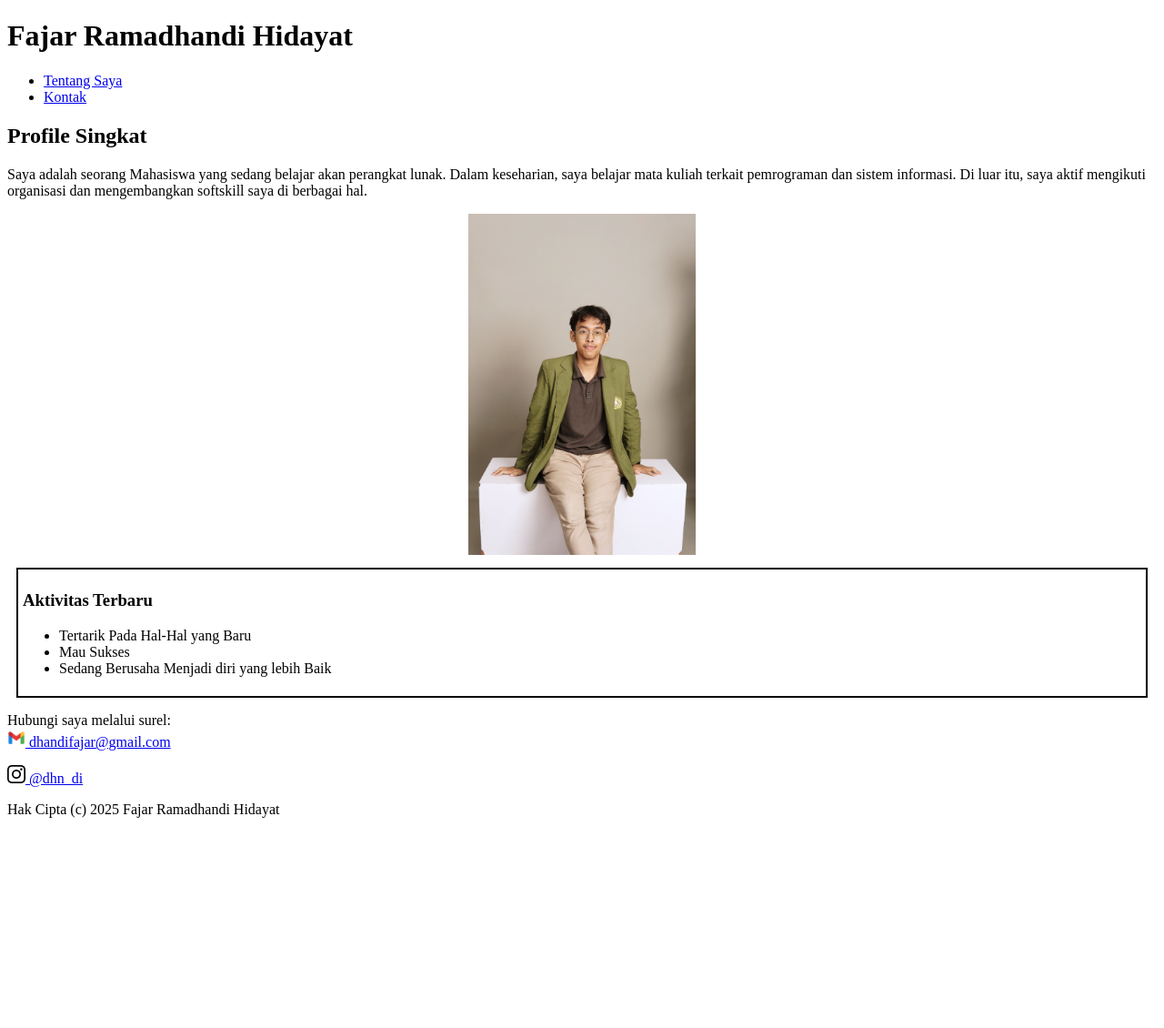
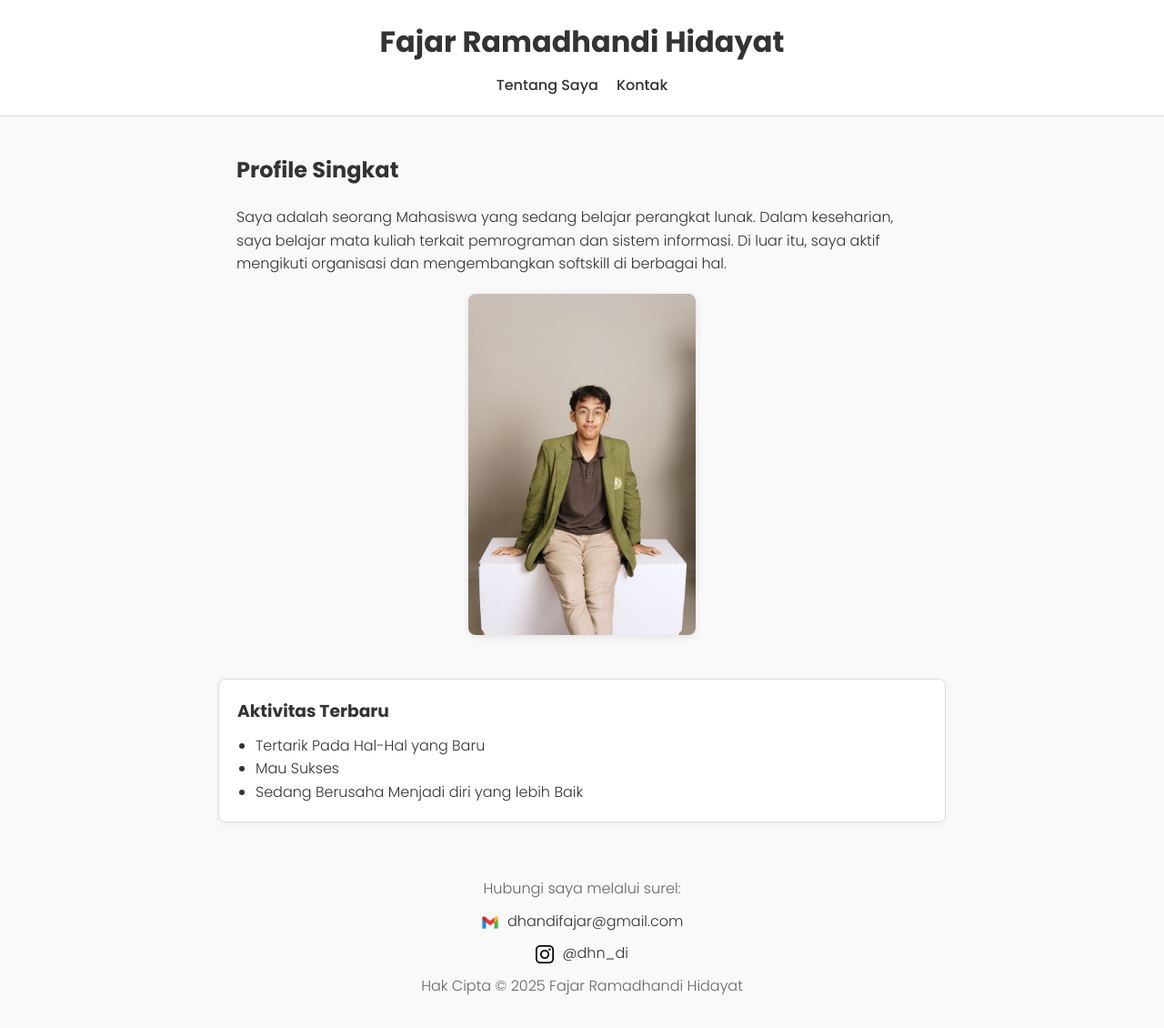
Before and after one commit to akudhandi/Tugas-Personal, a plain HTML site: page index.html in a window 1280 px wide. Shown: the whole page at 91% size. Before the commit the page ends 915 px from the top, so only its background shows below. Drawn offline with Linux system fonts and the light colour scheme.

Commit message:
menambah design website

```diff
--- a/index.html
+++ b/index.html
@@ -1,34 +1,151 @@
 <!DOCTYPE html>
-<html>
+<html lang="id">
   <head>
     <meta charset="UTF-8" />
-    <title>Profil Saya</title>
+    <title>Profil Saya - Modern Minimalist</title>
+    <!-- Contoh penggunaan font dari Google Fonts -->
+    <link rel="preconnect" href="https://fonts.googleapis.com" />
+    <link rel="preconnect" href="https://fonts.gstatic.com" crossorigin />
+    <!-- Ganti 'Poppins' sesuai selera -->
+    <link
+      href="https://fonts.googleapis.com/css2?family=Poppins:wght@300;500;700&display=swap"
+      rel="stylesheet"
+    />
+
+    <style>
+      /* RESET & GLOBAL STYLES */
+      * {
+        margin: 0;
+        padding: 0;
+        box-sizing: border-box;
+      }
+      body {
+        font-family: "Poppins", sans-serif;
+        background-color: #f9f9f9;
+        color: #333;
+        line-height: 1.6;
+      }
+      a {
+        color: #333;
+        text-decoration: none;
+      }
+      a:hover {
+        color: #007bff;
+      }
+
+      /* HEADER */
+      header {
+        background-color: #ffffff;
+        border-bottom: 1px solid #ddd;
+        text-align: center;
+        padding: 20px;
+      }
+      header h1 {
+        font-size: 2rem;
+        font-weight: 700;
+        margin-bottom: 10px;
+      }
+      nav ul {
+        list-style: none;
+        display: flex;
+        justify-content: center;
+        gap: 20px;
+        margin-top: 10px;
+      }
+      nav li {
+        display: inline;
+      }
+      nav a {
+        font-weight: 500;
+      }
+
+      /* SECTION */
+      section {
+        max-width: 800px;
+        margin: 40px auto;
+        padding: 0 20px;
+      }
+      section h2 {
+        font-size: 1.5rem;
+        margin-bottom: 20px;
+        font-weight: 700;
+      }
+      section p {
+        margin-bottom: 20px;
+        font-weight: 300;
+      }
+      section img {
+        max-width: 250px;
+        border-radius: 8px;
+        box-shadow: 0 2px 8px rgba(0, 0, 0, 0.1);
+      }
+
+      /* ASIDE */
+      aside {
+        max-width: 800px;
+        margin: 20px auto;
+        background-color: #fff;
+        border: 1px solid #ddd;
+        box-shadow: 0 2px 8px rgba(0, 0, 0, 0.05);
+        border-radius: 8px;
+        padding: 20px;
+      }
+      aside h3 {
+        margin-bottom: 10px;
+        font-weight: 700;
+      }
+      aside ul {
+        list-style: disc;
+        margin-left: 20px;
+        font-weight: 300;
+      }
+
+      /* FOOTER */
+      footer {
+        max-width: 800px;
+        margin: 40px auto;
+        text-align: center;
+        padding: 20px;
+        color: #666;
+      }
+      footer p {
+        margin-bottom: 10px;
+        font-weight: 300;
+      }
+      footer a img {
+        vertical-align: middle;
+        margin-right: 5px;
+      }
+    </style>
   </head>
   <body>
+    <!-- HEADER -->
     <header>
       <h1>Fajar Ramadhandi Hidayat</h1>
       <nav>
         <ul>
-          <li><a href="#AboutMe">Tentang Saya</a></li>
-          <li><a href="#Contact">Kontak</a></li>
+          <li><a href="#tentang">Tentang Saya</a></li>
+          <li><a href="#kontak">Kontak</a></li>
         </ul>
       </nav>
     </header>
 
+    <!-- SECTION: PROFILE SINGKAT -->
     <section id="tentang">
       <h2>Profile Singkat</h2>
       <p>
-        Saya adalah seorang Mahasiswa yang sedang belajar akan perangkat lunak. Dalam
+        Saya adalah seorang Mahasiswa yang sedang belajar perangkat lunak. Dalam
         keseharian, saya belajar mata kuliah terkait pemrograman dan sistem
-        informasi. Di luar itu, saya aktif mengikuti organisasi dan mengembangkan
-        softskill saya di berbagai hal.
+        informasi. Di luar itu, saya aktif mengikuti organisasi dan
+        mengembangkan softskill di berbagai hal.
       </p>
       <div style="text-align: center">
-        <img src="foto gue.jpg" alt="Foto Gue" style="max-width: 250px" />
+        <img src="foto gue.jpg" alt="Foto Gue" />
       </div>
     </section>
 
-    <aside style="border: 2px solid #000; padding: 5px; margin: 10px;">
+    <!-- ASIDE: AKTIVITAS TERBARU -->
+    <aside>
       <h3>Aktivitas Terbaru</h3>
       <ul>
         <li>Tertarik Pada Hal-Hal yang Baru</li>
@@ -36,24 +153,23 @@
         <li>Sedang Berusaha Menjadi diri yang lebih Baik</li>
       </ul>
     </aside>
+
+    <!-- FOOTER -->
     <footer id="kontak">
-        <p>
-          Hubungi saya melalui surel: <br />
-          <a href="mailto:dhandifajar@gmail.com">
-            <img src="gmailicon.png" alt="gmail" width="20" height="20"> dhandifajar@gmail.com
-          </a>
-        </p>
-        <p>
-          <!-- Konten lainnya -->
-        </p>
-      </footer>
-
+      <p>Hubungi saya melalui surel:</p>
+      <p>
+        <a href="mailto:dhandifajar@gmail.com">
+          <img src="gmailicon.png" alt="gmail" width="20" height="20" />
+          dhandifajar@gmail.com
+        </a>
+      </p>
+      <p>
         <a href="https://www.instagram.com/dhn_di/">
           <img src="instagram.png" alt="Ikon IG" width="20" height="20" />
           @dhn_di
         </a>
       </p>
-      <p>Hak Cipta (c) 2025 Fajar Ramadhandi Hidayat</p>
+      <p>Hak Cipta &copy; 2025 Fajar Ramadhandi Hidayat</p>
     </footer>
   </body>
 </html>
```
